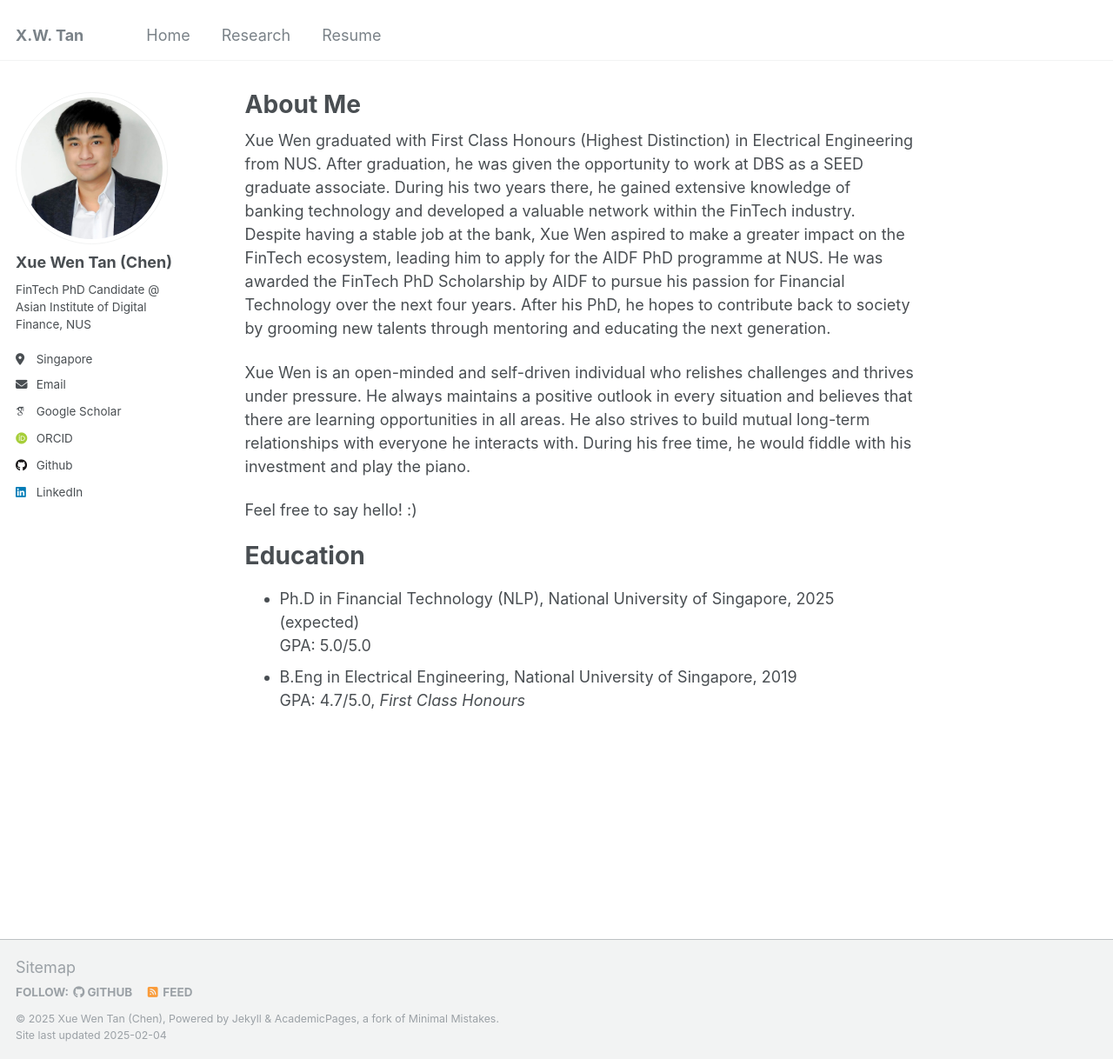
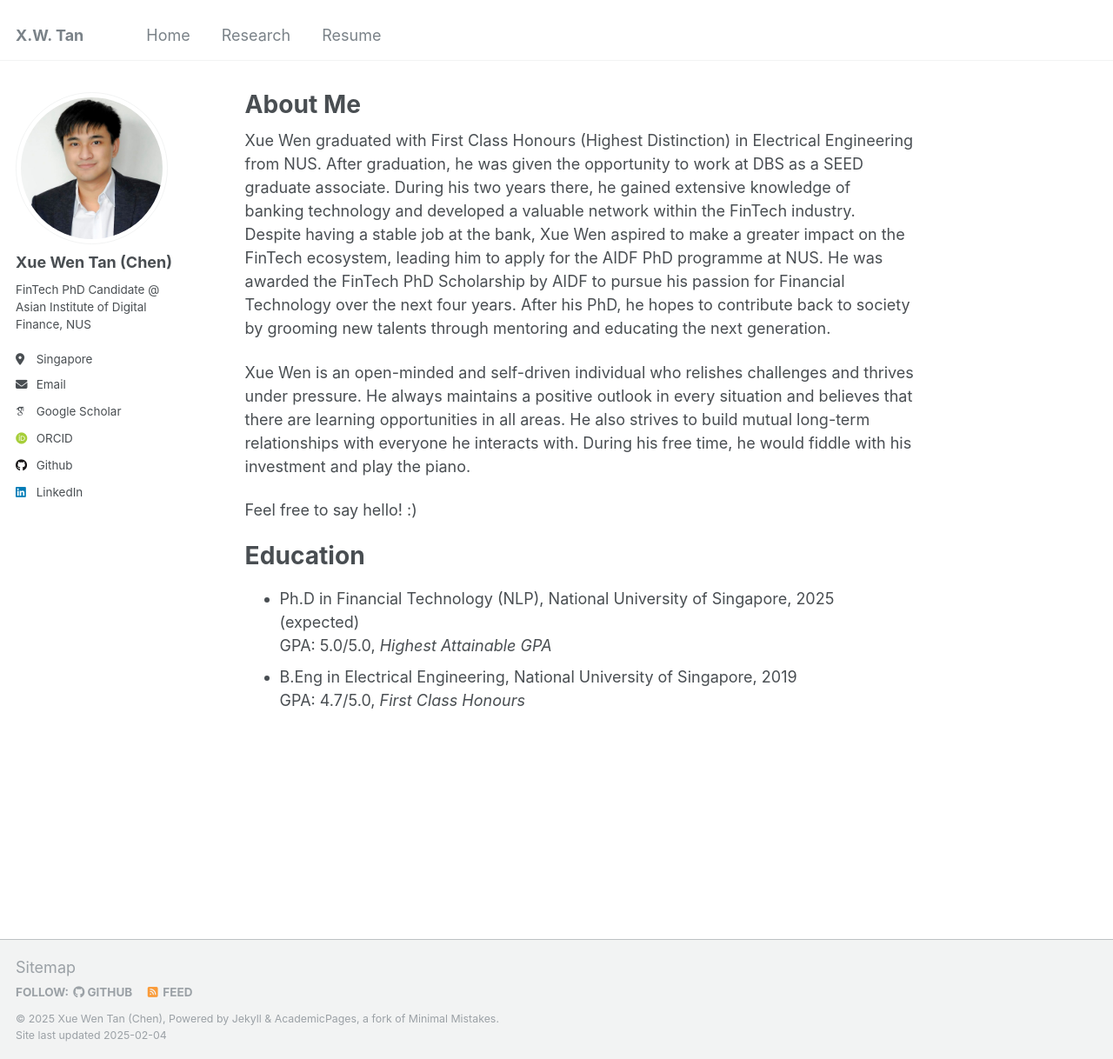
Before and after one commit to Chen-XueWen/Chen-XueWen.github.io, a Jekyll site: the page built from _pages/about.md, in a window 1280 px wide and 1218 px high. Shown: the whole window at 87% size. Built offline with Jekyll 4.4.1, drawn with Linux system fonts in a browser that asks for light colours; some web fonts are replaced.

Commit message:
Update about.md

```diff
--- a/_pages/about.md
+++ b/_pages/about.md
@@ -15,5 +15,5 @@ Feel free to say hello! :)
 
 Education
 ======
-* Ph.D in Financial Technology (NLP), National University of Singapore, 2025 (expected)<br>GPA: 5.0/5.0
+* Ph.D in Financial Technology (NLP), National University of Singapore, 2025 (expected)<br>GPA: 5.0/5.0, *Highest Attainable GPA*
 * B.Eng in Electrical Engineering, National University of Singapore, 2019<br>GPA: 4.7/5.0, *First Class Honours*
```
